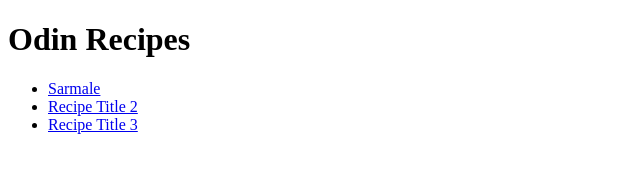
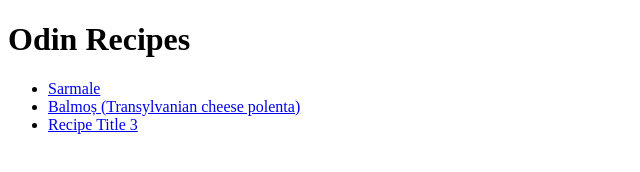
Before and after one commit to AlexandruRobert99/odin-recipes, a plain HTML site: page index.html in a window 1280 px wide. Shown: the whole page, without its empty margins (0-640 px from the left). Drawn offline with Linux system fonts and the light colour scheme.

Commit message:
Linking to balmos.html

```diff
--- a/index.html
+++ b/index.html
@@ -10,7 +10,7 @@
     <h1>Odin Recipes</h1>
     <ul>
         <li><a href="recipes/sarmale.html">Sarmale</a></li>
-        <li><a href="recipes/yourrecipe.html">Recipe Title 2</a></li>
+        <li><a href="recipes/balmos.html">Balmoș (Transylvanian cheese polenta)</a></li>
         <li><a href="recipes/yourrecipe.html">Recipe Title 3</a></li>
       </ul>
 </body>
```
